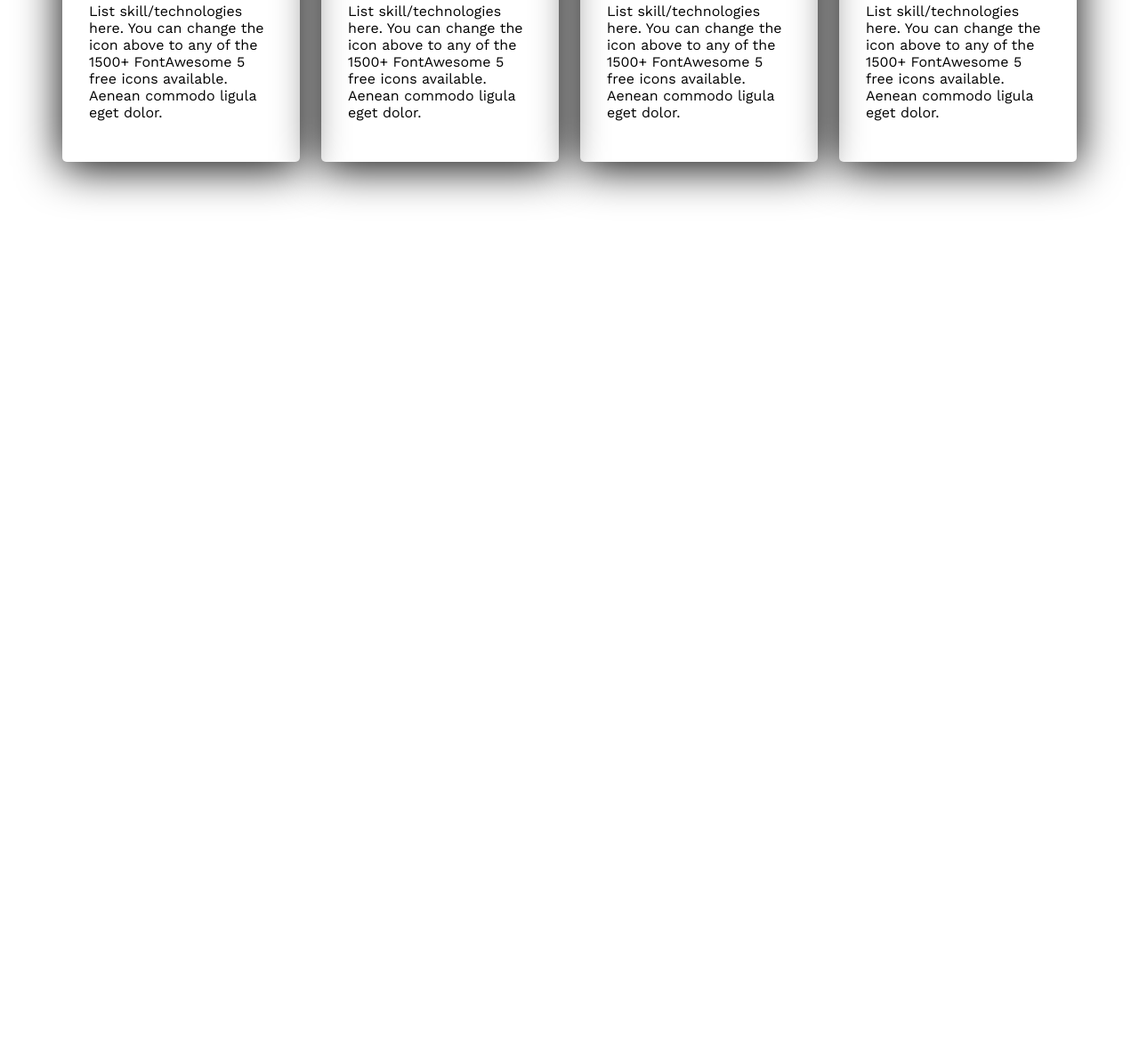
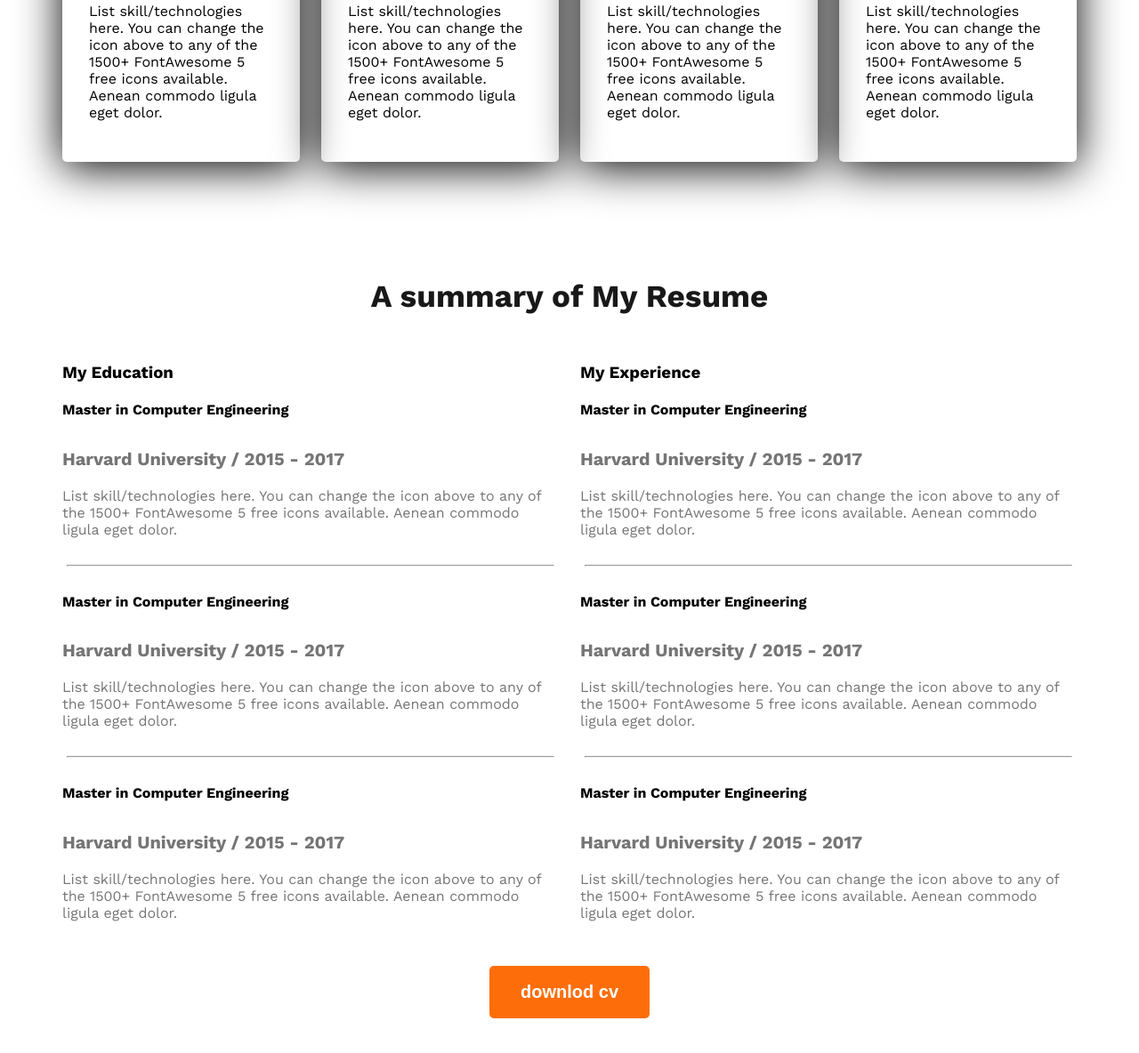
Before and after one commit to abdullahcseid19/web-dev-protfolio, a plain HTML site: page index.html in a window 1280 px wide. Shown: the part 1877-3061 px from the top of the page at 89% size. Before the commit the page ends 2189 px from the top, so only its background shows below. Drawn offline with nearby package versions, Linux system fonts and the light colour scheme.

Commit message:
added the expreience

```diff
--- a/index.html
+++ b/index.html
@@ -89,6 +89,64 @@
 
             </div>
          </section>
+         <section class="resume">
+            <h3 class="section-title text-center">
+                A summary of My Resume
+            </h3>
+            <div class="resume-container">
+                <!-- .resume-column*2>h3.resume-column-title+.experience*3>h4.experience-title+h5.experience-sub-title+.experience-description -->
+                <div class="resume-column">
+                    <h3 class="resume-column-title">My Education</h3>
+                    <div class="experience">
+                        <h4 class="experience-title">Master in Computer Engineering</h4>
+                        <h5 class="experience-sub-title">Harvard University / 2015 - 2017</h5>
+                        <div class="experience-description">List skill/technologies here. You can change the icon above
+                            to any of the 1500+ FontAwesome 5 free icons available. Aenean commodo ligula eget dolor.</div>
+                    </div>
+                    <hr>
+                    <div class="experience">
+                        <h4 class="experience-title">Master in Computer Engineering</h4>
+                        <h5 class="experience-sub-title">Harvard University / 2015 - 2017</h5>
+                        <div class="experience-description">List skill/technologies here. You can change the icon above
+                            to any of the 1500+ FontAwesome 5 free icons available. Aenean commodo ligula eget dolor.</div>
+                    </div>
+                    <hr>
+                    <div class="experience">
+                        <h4 class="experience-title">Master in Computer Engineering</h4>
+                        <h5 class="experience-sub-title">Harvard University / 2015 - 2017</h5>
+                        <div class="experience-description">List skill/technologies here. You can change the icon above
+                            to any of the 1500+ FontAwesome 5 free icons available. Aenean commodo ligula eget dolor.</div>
+                    </div>
+                </div>
+
+                <div class="resume-column">
+                    <h3 class="resume-column-title">My Experience</h3>
+                    <div class="experience">
+                        <h4 class="experience-title">Master in Computer Engineering</h4>
+                        <h5 class="experience-sub-title">Harvard University / 2015 - 2017</h5>
+                        <div class="experience-description">List skill/technologies here. You can change the icon above
+                            to any of the 1500+ FontAwesome 5 free icons available. Aenean commodo ligula eget dolor.</div>
+                    </div>
+                    <hr>
+                    <div class="experience">
+                        <h4 class="experience-title">Master in Computer Engineering</h4>
+                        <h5 class="experience-sub-title">Harvard University / 2015 - 2017</h5>
+                        <div class="experience-description">List skill/technologies here. You can change the icon above
+                            to any of the 1500+ FontAwesome 5 free icons available. Aenean commodo ligula eget dolor.</div>
+                    </div>
+                    <hr>
+                    <div class="experience">
+                        <h4 class="experience-title">Master in Computer Engineering</h4>
+                        <h5 class="experience-sub-title">Harvard University / 2015 - 2017</h5>
+                        <div class="experience-description">List skill/technologies here. You can change the icon above
+                            to any of the 1500+ FontAwesome 5 free icons available. Aenean commodo ligula eget dolor.</div>
+                    </div>
+                </div>
+            </div>
+            <div class="text-center resume-downlod-cv">
+               <button class="btn-primary">downlod cv</button>
+            </div>
+         </section>
     </main>
     <footer>
 
--- a/style/style.css
+++ b/style/style.css
@@ -121,3 +121,22 @@ main section{
     border-radius: 5px;
     box-shadow: 0px 6px 50px 0px black;
 }
+/* resume container style */
+.resume-container{
+    display: flex;
+    gap: 24px;
+}
+.experience-sub-title{
+    font-size: 20px;
+    font-weight: 600px;
+    margin-bottom: 20px;
+}
+.experience-description, .experience-sub-title{
+    color: #757575;
+}
+.resume hr{
+    margin:30px 5px;
+}
+.resume-downlod-cv{
+    margin-top:50px ;
+}
```
